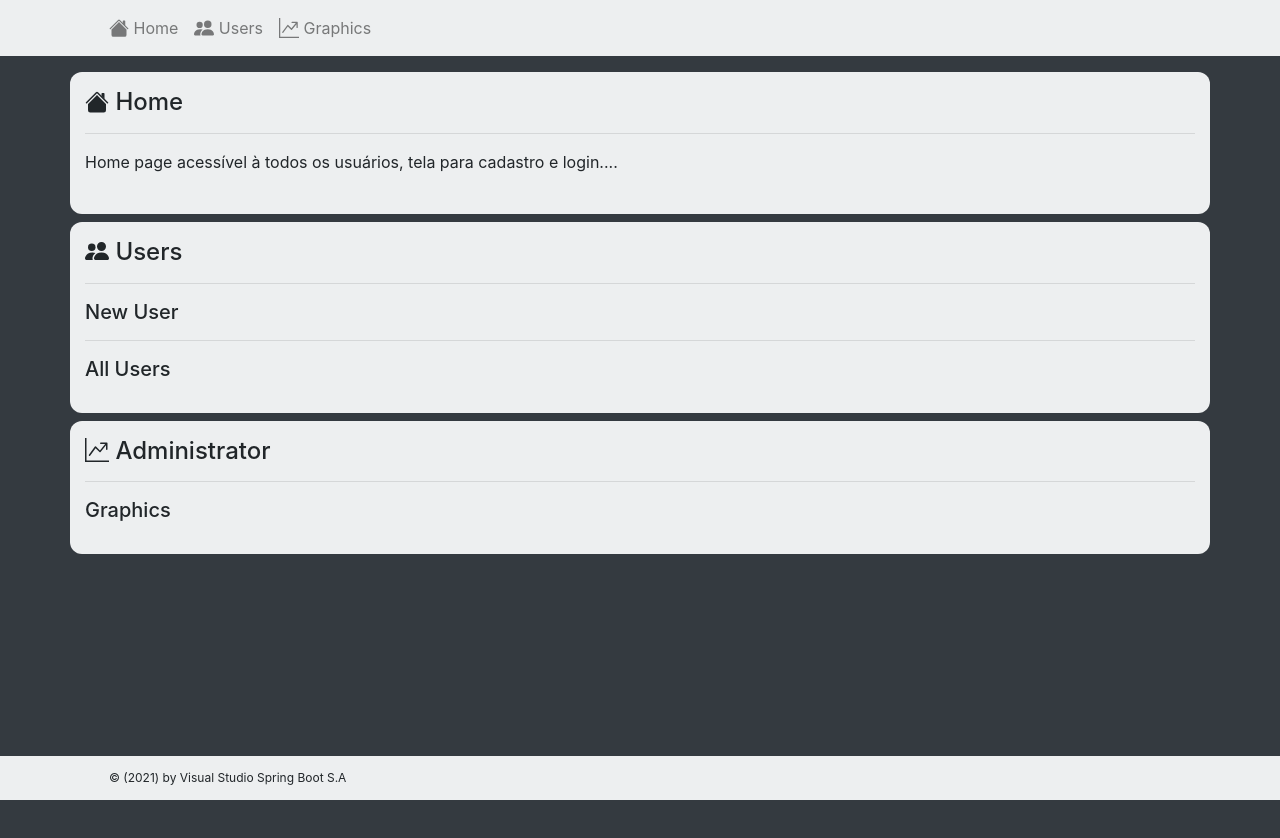
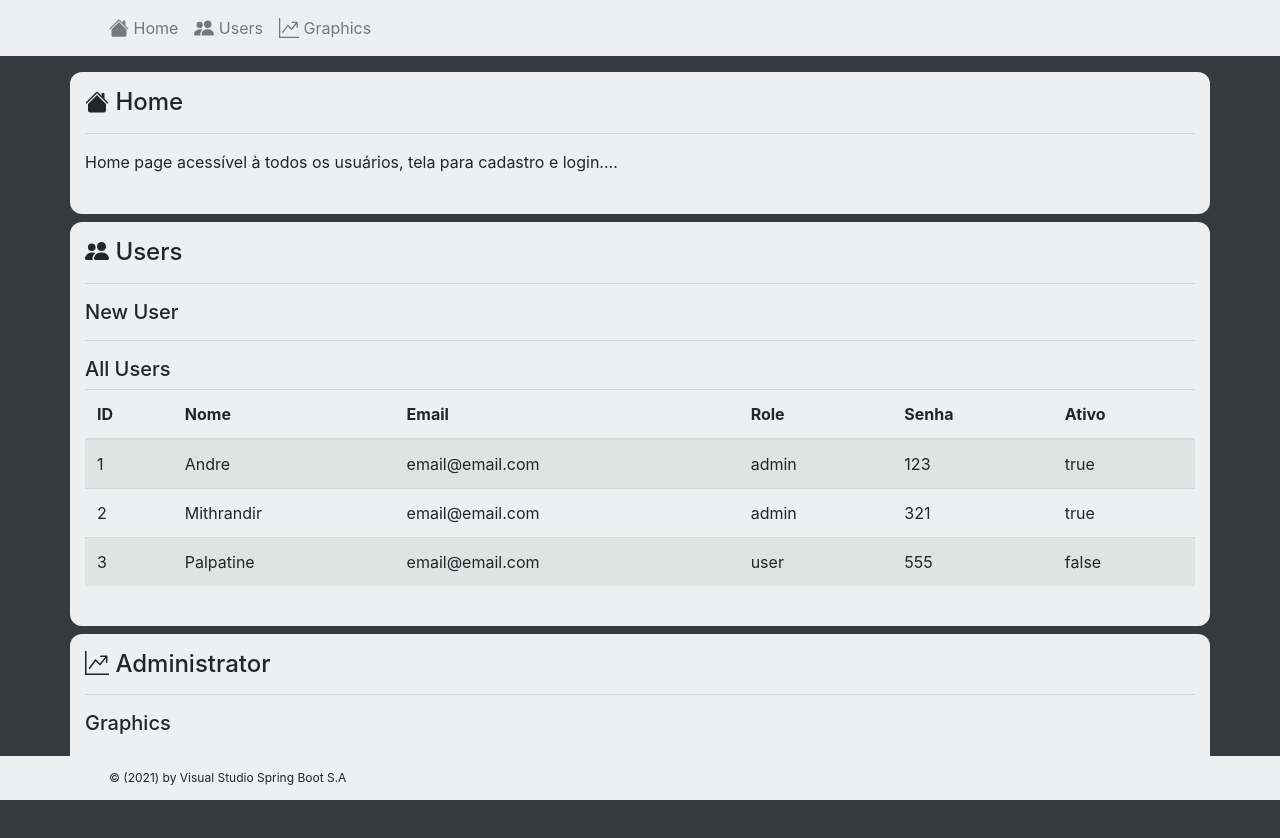
Before and after one commit to AndreMyszko/vsbapi, a Vue app in the folder src/front/: page /users in a window 1280 px wide. Before the commit the page ends 800 px from the top, so only its background shows below. Built offline with nearby package versions, Linux system fonts and the light colour scheme; no server answers.

Commit message:
update. botstrap-vue structure

```diff
--- a/src/front/src/components/TableUser.vue
+++ b/src/front/src/components/TableUser.vue
@@ -3,55 +3,13 @@
   <div>
     <h5>All Users</h5>
 
-    <!-- PRIME VIEW TABLE-->
-
-    <!-- <DataTable :value="users" :paginator="true" :rows="10" paginatorTemplate="CurrentPageReport FirstPageLink PrevPageLink PageLinks NextPageLink LastPageLink RowsPerPageDropdown" :rowsPerPageOptions="[10,20,50]" currentPageReportTemplate="Showing {first} to {last} of {totalRecords}">
-        <Column field="id" header="ID"></Column>
-        <Column field="name" header="Nome"></Column>
-        <Column field="email" header="Email"></Column>
-        <Column field="password" header="Senha"></Column>
-        <Column field="user_role" header="UserRole"></Column>
-        <Column field="active" header="Status"></Column>
-        <template #paginatorLeft>
-            <Button type="button" icon="pi pi-refresh" class="p-button-text" />
-        </template>
-        <template #paginatorRight>
-            <Button type="button" icon="pi pi-cloud" class="p-button-text" />
-        </template>
-    </DataTable>  -->
+    <template>
+      <div>
+        <b-table striped hover :items="items" :fields="fields"></b-table>
+      </div>
+    </template>
 
 
-  <!-- BOOTSTRAP TABLE   -->
-
-  <!-- <form class=" col-md-6 d-flex mb-2">
-    <input class="form-control me-2" type="search" placeholder="Buscar usuários" aria-label="Search">
-    <button class="btn bg-dark text-light ml-2" type="submit">Pesquisar</button>
-  </form>
-  <table class="table">
-    <thead>
-      <tr>
-        <th scope="col">ID</th>
-        <th scope="col">Name</th>
-        <th scope="col">Email</th>
-        <th scope="col">Role</th>
-        <th scope="col">Active</th>
-        <th scope="col">Editar</th>
-        <th scope="col">Excluir</th>
-      </tr>
-    </thead>
-
-    <tbody>
-      <tr>
-        <th scope="row">1</th>
-        <td>Andre Myszko</td>
-        <td>email@email.com</td>
-        <td>admin</td>
-        <td>true</td>
-        <td><button type="submit" class="btn bg-primary text-light"> > </button></td>
-        <td><button type="submit" class="btn bg-danger text-light"> X </button></td>
-      </tr>
-    </tbody>
-  </table> -->
  </div>
 
 </template>
@@ -64,18 +22,48 @@ export default {
     name: 'TableUser',
     data(){
       return{
-        users : null
+
+        fields: ['ID', 'nome', 'email', 'role', 'senha', 'ativo'],
+        items: [
+          {
+            ID: 1,
+            nome: 'Andre',
+            email: 'email@email.com',
+            role: 'admin',
+            senha: '123',
+            ativo: true
+          },
+          {
+            ID: 2,
+            nome: 'Mithrandir',
+            email: 'email@email.com',
+            role: 'admin',
+            senha: '321',
+            ativo: true
+          },
+          {
+            ID: 3,
+            nome: 'Palpatine',
+            email: 'email@email.com',
+            role: 'user',
+            senha: '555',
+            ativo: false
+          }
+        ]
       }
     },
     userService : null,
+
     created(){
       this.userService = new UserService();
     },
+
     mounted(){
       this.userService.getAll().then(data => {
-        //console.log(data);
         this.userService = data.data;
         console.log(this.userService);
+
+        //??????????????????????????????????
 
       })
     }
@@ -89,50 +77,3 @@ export default {
 }
 
 </style>
-
-<!--Apenas mais linhas comentadas da teblea para testes, pode ser excluido... -->
-    <!-- <tbody>
-      <tr>
-        <th scope="row">2</th>
-        <td>Mithrandir</td>
-        <td>email@email.com</td>
-        <td>admin</td>
-        <td>true</td>
-      </tr>
-    </tbody>
-    <tbody>
-      <tr>
-        <th scope="row">3</th>
-        <td>Tarkûn</td>
-        <td>email@email.com</td>
-        <td>user</td>
-        <td>false</td>
-      </tr>
-    </tbody>
-      <tbody>
-          <tr>
-          <th scope="row">4</th>
-          <td>Olórin</td>
-          <td>email@email.com</td>
-          <td>user</td>
-          <td>true</td>
-          </tr>
-      </tbody>
-      <tbody>
-          <tr>
-          <th scope="row">5</th>
-          <td>Incánus</td>
-          <td>email@email.com</td>
-          <td>user</td>
-          <td>true</td>
-          </tr>
-      </tbody>
-      <tbody>
-          <tr>
-          <th scope="row">6</th>
-          <td>Gandalf</td>
-          <td>email@email.com</td>
-          <td>user</td>
-          <td>true</td>
-          </tr>
-      </tbody> -->
--- a/src/front/src/main.js
+++ b/src/front/src/main.js
@@ -1,10 +1,11 @@
 import Vue from 'vue'
+import Vuex from 'vuex'
 import App from './App.vue'
 import { BootstrapVue, IconsPlugin } from 'bootstrap-vue'
-
 import 'bootstrap/dist/css/bootstrap.css'
 import 'bootstrap-vue/dist/bootstrap-vue.css'
 
+Vue.use(Vuex)
 Vue.use(BootstrapVue)
 Vue.use(IconsPlugin)
 
```
Also changed, not shown: 1 other file (tests, documents, lock files or other folders).
